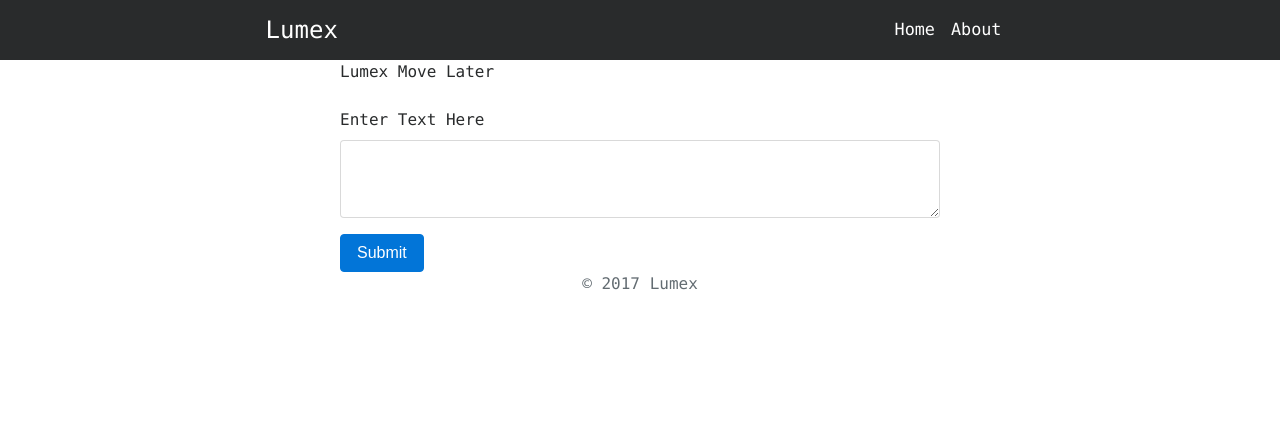
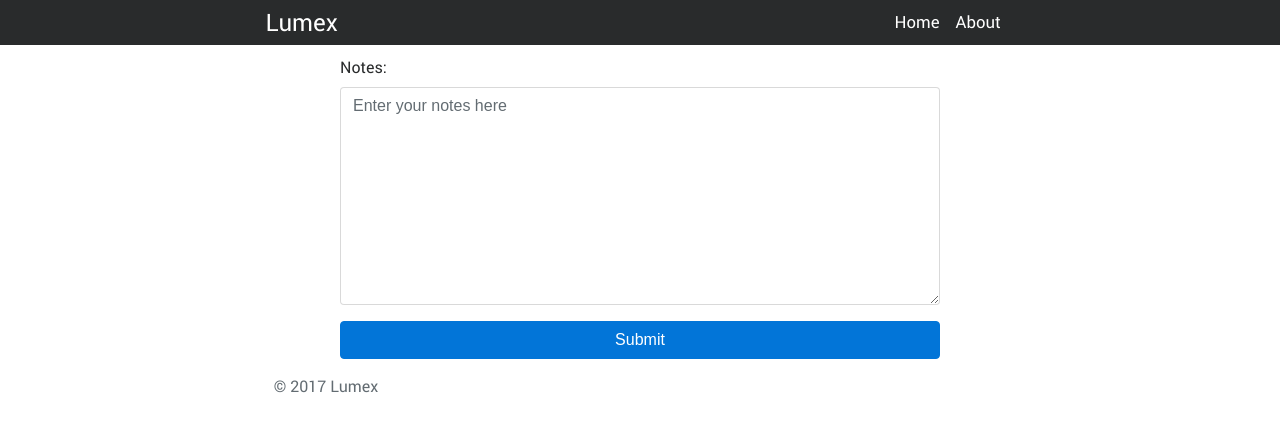
Before and after one commit to acohen1/notes-quizzer, a Django app: template quizzer/templates/quizzer/index.html in a window 1280 px wide. Shown: the top 432 px of the page. Run offline with Django 3.2, Linux system fonts and the light colour scheme; the template is opened without the code that fills it: values that come from a table or form of the project are taken from there, others are empty; some libraries are stand-ins or nearby versions.

```diff
--- a/quizzer/forms.py
+++ b/quizzer/forms.py
@@ -1,8 +1,8 @@
 from django import forms
 
 class NotesForm(forms.Form):
-    notes = forms.CharField(required=True)
+    notes = forms.CharField(widget=forms.Textarea(attrs={'class': 'form-control', 'placeholder': 'Enter your notes here'}), required=True)
 
-    def notes(self):
+    def clean_notes(self):
         notes = self.cleaned_data.get('notes')
         return notes
--- a/quizzer/templates/quizzer/index.html
+++ b/quizzer/templates/quizzer/index.html
@@ -21,7 +21,20 @@
 	<style type="text/css">
 
 		body {
-			font-family: "Lucida Console";
+			font-family: "Roboto";
+		}
+
+		.nav-link:hover{
+			background:black;
+		}
+
+		@font-face {
+    		font-family: "Roboto";
+    		src: url("../static/fonts/Roboto-Regular.ttf");
+		}
+
+		.btn:hover{
+			cursor:pointer;
 		}
 
 	</style>
@@ -29,15 +42,15 @@
 
 <body>
 	<!-- Delete Later Line 22-->
-	<nav class="navbar navbar-toggleable-md navbar-light bg-inverse text-white">
-		<button class="navbar-toggler navbar-toggler-right" type="button" data-toggle="collapse" data-target="#navbarNavAltMarkup" aria-controls="navbarNavAltMarkup" aria-expanded="false" aria-label="Toggle navigation">
+	<nav class="navbar navbar-toggleable-md navbar-light bg-inverse text-white" style="height:45px;">
+		<button class="navbar-toggler navbar-toggler-right" type="button" data-toggle="collapse" data-target="#navbarNavAltMarkup" aria-controls="navbarNavAltMarkup" aria-expanded="false" aria-label="Toggle navigation" style="margin-top:-1px;>
 			<span class="navbar-toggler-icon"></span>
 		</button>
-		<a class="navbar-brand text-white" href="#" style="margin-left:20%; width: 2000px; font-size: 150%">Lumex</a>
-		<div class="collapse navbar-collapse" id="navbarNavAltMarkup">
+		<a class="navbar-brand text-white" href="../" style="margin-left:20%; width: 2000px; font-size: 150%; margin-top:-1px;">Lumex</a>
+		<div class="collapse navbar-collapse" id="navbarNavAltMarkup" style="margin-top:-1px;">
 			<div class="navbar-nav">
-				<a class="nav-item nav-link active text-white" href="#" style="font-size: 105%">Home <span class="sr-only">(current)</span></a>
-				<a class="nav-item nav-link text-white" href="#" style="font-size: 105%">About</a>
+				<a class="nav-item nav-link active text-white" href="../" style="font-size: 105%;">Home <span class="sr-only">(current)</span></a>
+				<a class="nav-item nav-link text-white" href="/about" style="font-size: 105%">About</a>
 			</div>
 		</div>
 	</nav>
@@ -46,24 +59,20 @@
 	<!--Delete Later Line 37-->
 	<div class="container" style="margin-bottom:15px;">
 		<div style="width: 600px; margin: auto;">
-			<form>
-				<div class="form-group">
-					<label for="exampleInputEmail1">Lumex Move Later</label>
-				</div>
-				<div class="form-group">
-					<label for="exampleInputPassword1">Enter Text Here</label>
 
-					<textarea class="form-control" id="exampleTextarea" rows="3"></textarea>
-				</div>
-				<button type="submit" class="btn btn-primary">Submit</button>
-			</form>
+			<form class="form" method="POST">{% csrf_token %}
+		      <div class="form-group">
+		        <label for="id_notes" style="margin-top:10px;">Notes:</label>
+		        {{ form.notes }}
+		        <div class="form-control-feedback" style="font-size:14px; margin-top:0; margin-left:5px; color:red;" id="feedback">{{ form.notes.errors|striptags }}</div>
+		      </div>
+		      <button class="btn btn-primary btn-block" type="submit">Submit</button>
+		    </form>
+
 		</div>
-		<footer class="footer">
-		<div class="container">
-			<p class="text-muted" style="text-align: center;">&copy; <script>document.write(new Date().getFullYear());</script> Lumex
-			</p>
-		</div>
-	</footer>
+		<footer class="footer" style="margin-top:15px;margin-left:17%;">
+			<p class="text-muted">&copy; <script>document.write(new Date().getFullYear());</script> Lumex</p>
+		</footer>
 	</div>
 	<!--Delete Later Line 49-->
 
--- a/quizzer/urls.py
+++ b/quizzer/urls.py
@@ -3,4 +3,5 @@ from . import views
 
 urlpatterns = [
 	url(r'^$', views.index, name='index'),
+    url(r'^about/', views.about, name='about'),
 ]
```
Also changed, not shown: quizzer/templates/quizzer/about.html (+14 -7 lines), quizzer/templates/quizzer/questions.html (+62 -25 lines), quizzer/views.py (+5 -2 lines), db.sqlite3, quizzer/static/fonts/Roboto-Regular.ttf (added), static/fonts/Roboto-Regular.ttf (added).
